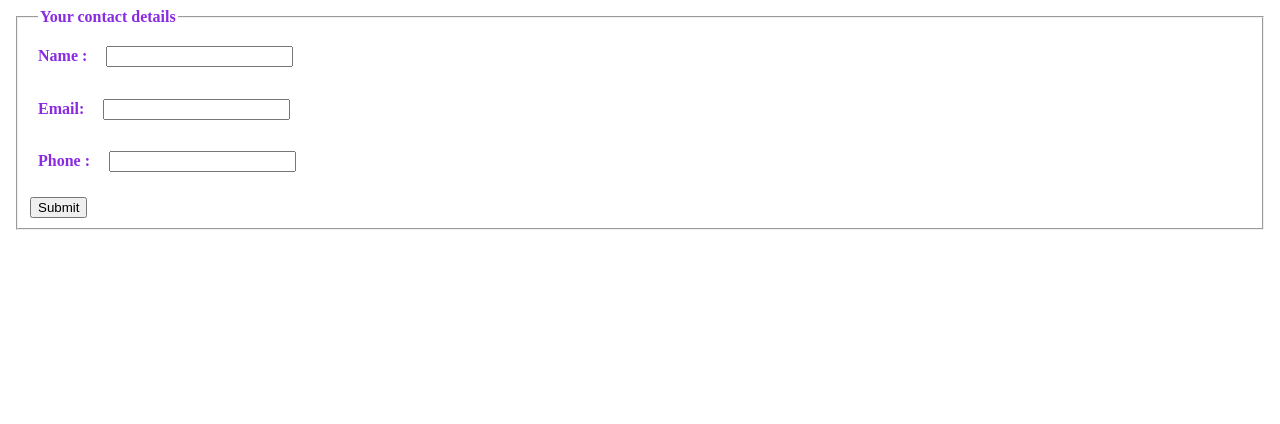
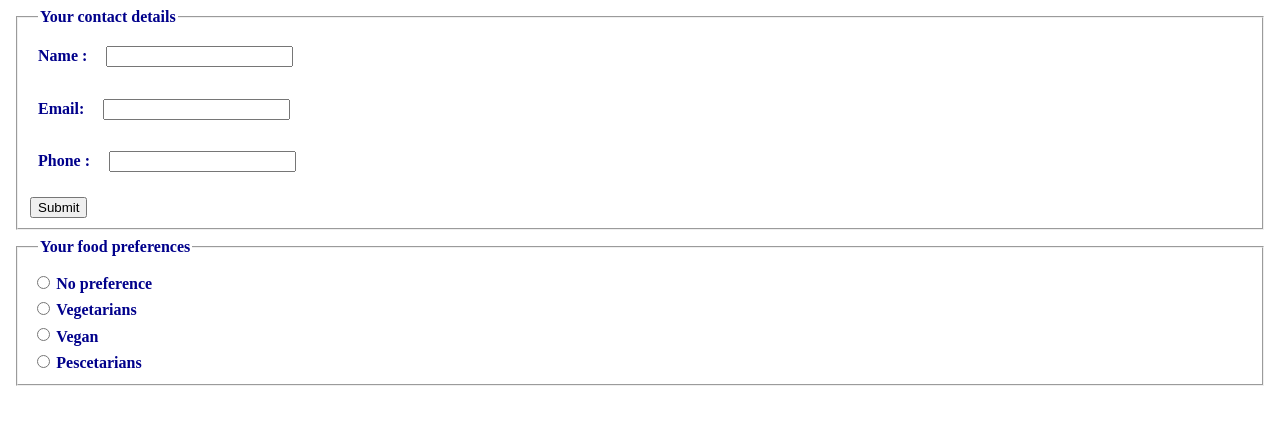
Before and after one commit to faridamuss/Advancing-HTML-skills, a plain HTML site: page Forms/index.html in a window 1280 px wide. Drawn offline with Linux system fonts and the light colour scheme.

Commit message:
Add radio buttons to the form

```diff
--- a/Forms/index.html
+++ b/Forms/index.html
@@ -10,17 +10,22 @@
 <body>
   <fieldset>
     <legend>Your contact details</legend>
-
     <label for="fullName">Name :</label>
     <input type="text" name="fullName" id="fullName"><br><br>
-
     <label for="email">Email: </label>
     <input type="email" name="email" id="email"><br><br>
-
     <label for="phone">Phone :</label>
     <input type="tel" name="phone" id="phone"><br><br>
-
     <button type="submit" id="submit">Submit</button>
   </fieldset>
+
+  <fieldset>
+    <legend>Your food preferences</legend>
+    <input type="radio" name="food" id="noPref" value="noPreference">No preference<br>
+    <input type="radio" name="food" id="noPref" value="Vegetarians">Vegetarians<br>
+    <input type="radio" name="food" id="noPref" value="Vegan">Vegan<br>
+    <input type="radio" name="food" id="noPref" value="Pescetarians">Pescetarians<br>
+  </fieldset>
+
 </body>
 </html>
--- a/Forms/styles.css
+++ b/Forms/styles.css
@@ -1,5 +1,5 @@
 fieldset, legend, label, input {
-  color: blueviolet;
+  color: darkblue;
   font-weight: bold;
   margin: .5em .5em;
 }
```
